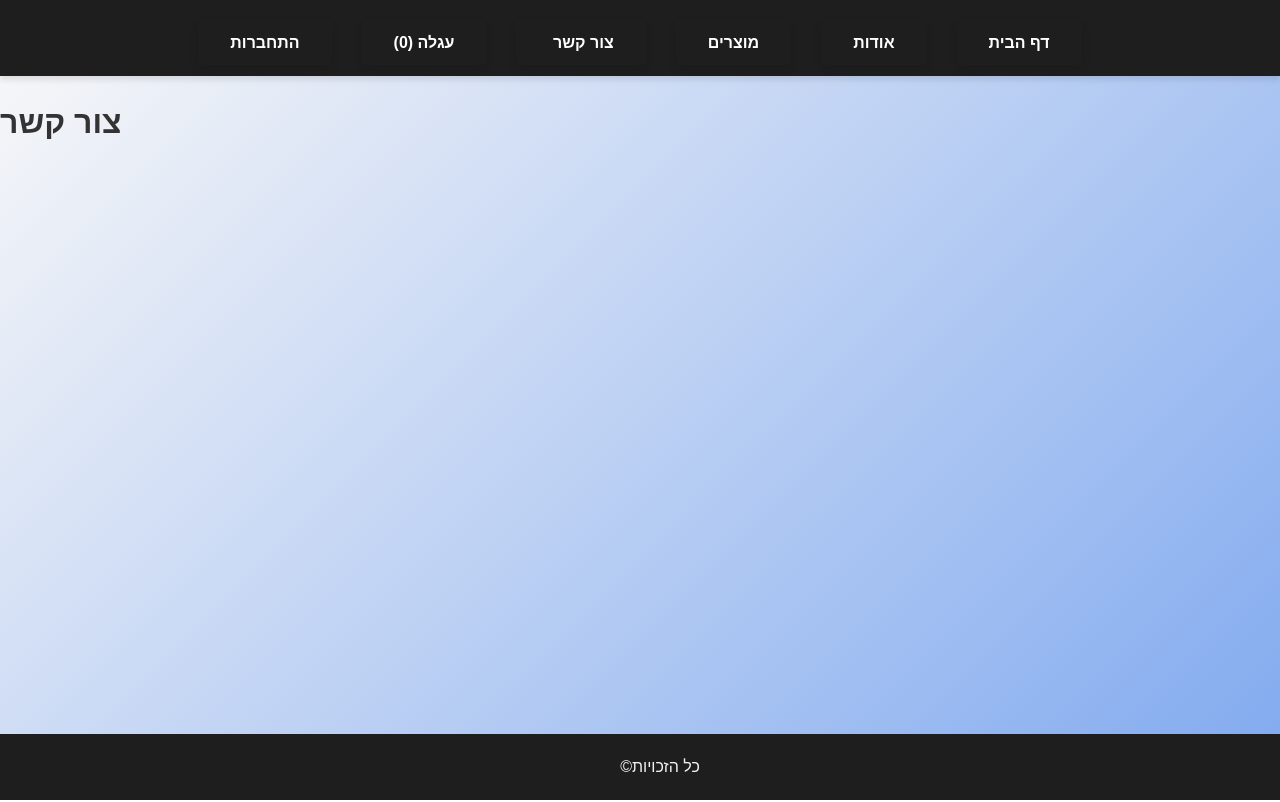
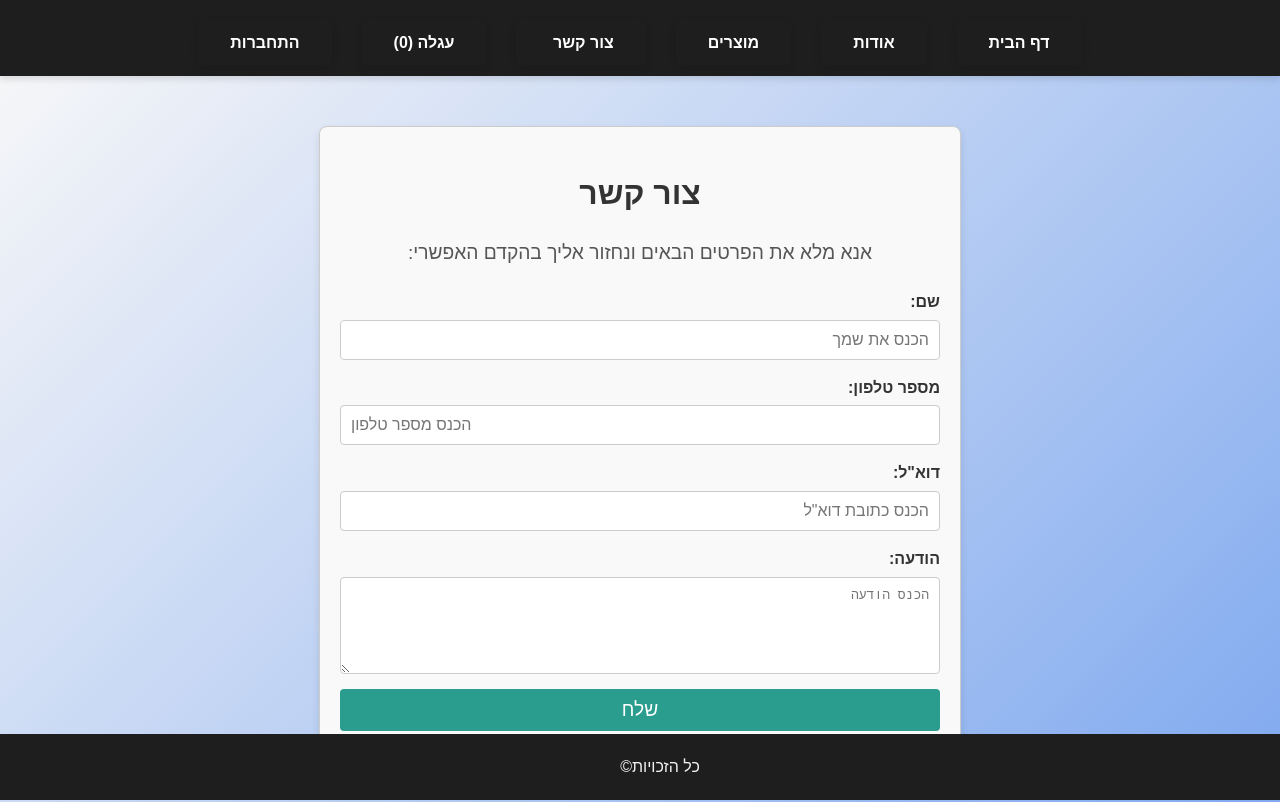
Before and after one commit to YAEL-HERSHKOVITZ/art-store, a React (Create React App) app: page /contact in a window 1280 px wide. Built offline with nearby package versions, Linux system fonts and the light colour scheme.

Commit message:
Signed-off-by: Yael Hershkovitz <Yael0504105302@gmail.com>

```diff
--- a/src/App.js
+++ b/src/App.js
@@ -31,7 +31,6 @@ function App() {
     }
   };
 
-
   ///פונקציה למחיקת מוצר לפי id
   const deleteProduct = (product) => {
     // בודקים אם המוצר קיים בעגלה
@@ -47,6 +46,9 @@ function App() {
     }
   }
 
+  const calculateTotalPrice = () => {
+    return cart.reduce((total, item) => total + item.price * item.quantity, 0);
+  };
   return (
     <Router>
       <div className="App">
@@ -62,7 +64,7 @@ function App() {
         </header>
         <main>
 
-          <Routing product={product} cart={cart} addToCart={addToCart} deleteProduct={deleteProduct} />
+          <Routing product={product} cart={cart} addToCart={addToCart} deleteProduct={deleteProduct} calculateTotalPrice={calculateTotalPrice} />
         </main>
         <footer className="footer">
           <p>&copy;כל הזכויות </p>
--- a/src/components/Cart.jsx
+++ b/src/components/Cart.jsx
@@ -1,7 +1,9 @@
 import { Link } from 'react-router-dom'; // הוסף את השורה הזאת
 import './Cart.css'; // אם יש לך עיצוב CSS
 
-function Cart({ cart, deleteProduct, addToCart }) {
+function Cart({ cart, deleteProduct, addToCart,calculateTotalPrice }) {
+
+
   return (
     <div className="cart-container">
       <h1>העגלה שלך</h1>
@@ -28,16 +30,18 @@ function Cart({ cart, deleteProduct, addToCart }) {
                 <button className="add-button" onClick={() => addToCart(product)}>+</button>
               </div>
 
+
+
               <p className="product-name">{product.name}</p>
               <p className="product-size">{product.size}</p>
               <p className="product-price">{product.price} ₪</p>
             </div>
           ))}
-
+          <p>סה"כ: {calculateTotalPrice()} ₪</p>
           <Link to="/checkout" className="checkout-button">
             לעמוד התשלום
           </Link>
-          <Link to="/" className="back-to-shop-button">
+          <Link to="/Products" className="back-to-shop-button">
             חזור לקניות
           </Link>
         </>
--- /dev/null
+++ b/src/components/Contact.css
@@ -0,0 +1,72 @@
+.contact-container {
+  max-width: 600px;
+  margin: 50px auto;
+  padding: 20px;
+  border: 1px solid #ccc;
+  border-radius: 8px;
+  background-color: #f9f9f9;
+  box-shadow: 0 4px 8px rgba(0, 0, 0, 0.1);
+  font-family: Arial, sans-serif;
+  text-align: right;
+  direction: rtl;
+}
+
+.contact-title {
+  text-align: center;
+  color: #333;
+  font-size: 2em;
+  margin-bottom: 10px;
+}
+
+.contact-description {
+  text-align: center;
+  color: #555;
+  font-size: 1.2em;
+  margin-bottom: 20px;
+}
+
+.contact-form {
+  display: flex;
+  flex-direction: column;
+  gap: 15px;
+}
+
+.form-group {
+  display: flex;
+  flex-direction: column;
+}
+
+.form-group label {
+  margin-bottom: 5px;
+  color: #333;
+  font-weight: bold;
+}
+
+.form-group input,
+.form-group textarea {
+  padding: 10px;
+  font-size: 1em;
+  border: 1px solid #ccc;
+  border-radius: 4px;
+}
+
+.form-group input:focus,
+.form-group textarea:focus {
+  border-color: #2a9d8f;
+  outline: none;
+}
+
+.contact-submit {
+  background-color: #2a9d8f;
+  color: #fff;
+  font-size: 1.2em;
+  padding: 10px 20px;
+  border: none;
+  border-radius: 4px;
+  cursor: pointer;
+  transition: background-color 0.3s ease;
+}
+
+.contact-submit:hover {
+  background-color: #2a9d8f;
+}
--- a/src/components/Contact.jsx
+++ b/src/components/Contact.jsx
@@ -1,6 +1,31 @@
-function Contact(){
-    return<>
-    <h1>צור קשר</h1>
-    </>
+import './Contact.css';
+
+function Contact() {
+  return (
+    <div className="contact-container">
+      <h1 className="contact-title">צור קשר</h1>
+      <p className="contact-description">אנא מלא את הפרטים הבאים ונחזור אליך בהקדם האפשרי:</p>
+      <form className="contact-form">
+        <div className="form-group">
+          <label htmlFor="name">שם:</label>
+          <input type="text" id="name" name="name" placeholder="הכנס את שמך" required />
+        </div>
+        <div className="form-group">
+          <label htmlFor="phone">מספר טלפון:</label>
+          <input type="tel" id="phone" name="phone" placeholder="הכנס מספר טלפון" required />
+        </div>
+        <div className="form-group">
+          <label htmlFor="email">דוא"ל:</label>
+          <input type="email" id="email" name="email" placeholder="הכנס כתובת דוא&quot;ל" required />
+        </div>
+        <div className="form-group">
+          <label htmlFor="message">הודעה:</label>
+          <textarea id="message" name="message" rows="5" placeholder="הכנס הודעה"></textarea>
+        </div>
+        <button type="submit" className="contact-submit">שלח</button>
+      </form>
+    </div>
+  );
 }
-export default Contact
+
+export default Contact;
--- a/src/components/Routing.jsx
+++ b/src/components/Routing.jsx
@@ -8,7 +8,7 @@ import ProductDetails from './ProductDetails';
 import Login from './Login';
 import Cart from './Cart';
 
-export const Routing = ({product,addToCart ,cart,deleteProduct}) => {
+export const Routing = ({product,addToCart ,cart,deleteProduct,calculateTotalPrice}) => {
     return (
       <Routes>
         <Route path="/home" element={<Home />}/>
@@ -16,7 +16,7 @@ export const Routing = ({product,addToCart ,cart,deleteProduct}) => {
         <Route path="/Products" element={<Products product={product} addToCart={addToCart}/>} />
         <Route path="/productDetails/:id/:img/:name/:description/:size/:price" element={<ProductDetails />} />
         <Route path="/contact" element={<Contact />}/>
-        <Route path="/cart" element={<Cart cart={cart} deleteProduct={deleteProduct} addToCart={addToCart} />}/>
+        <Route path="/cart" element={<Cart cart={cart} deleteProduct={deleteProduct} addToCart={addToCart} calculateTotalPrice={calculateTotalPrice} />}/>
         <Route path="/Login" element={<Login />}/>
         <Route path="/" element={<Home/>}/>
       </Routes>
```
